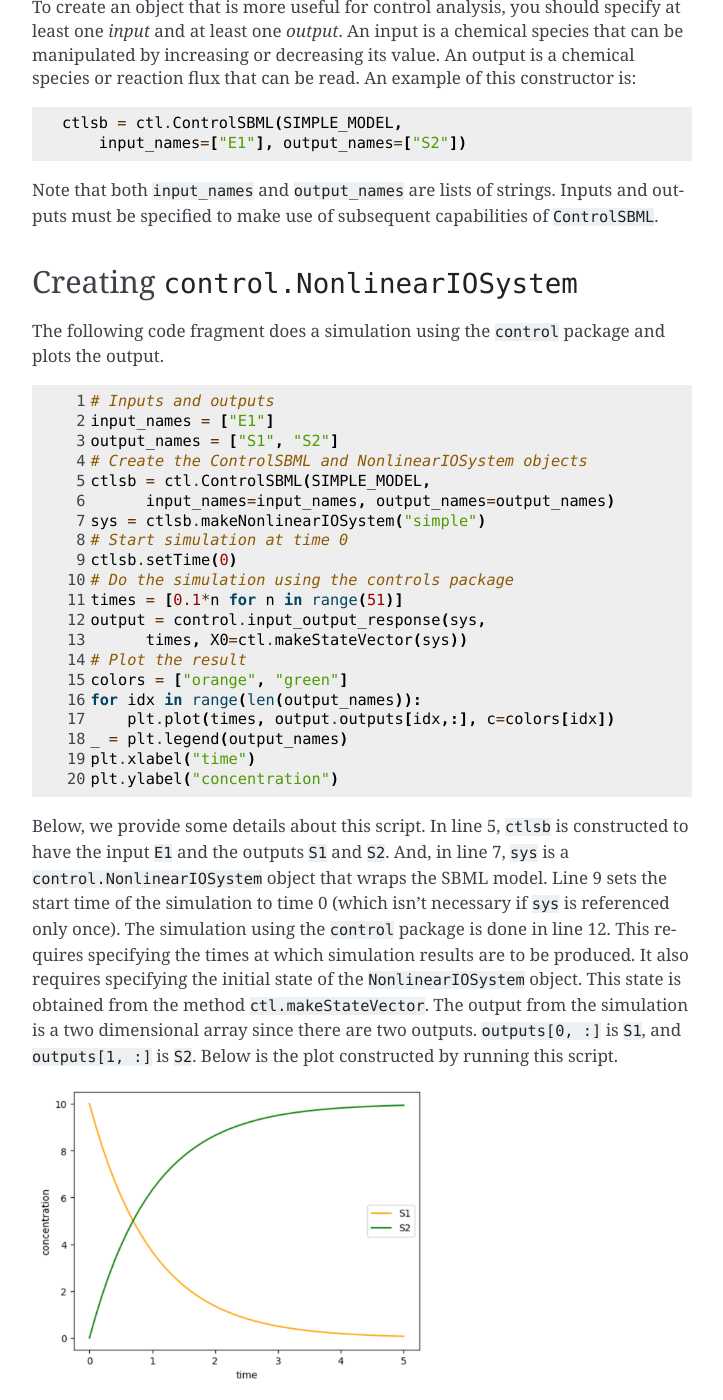
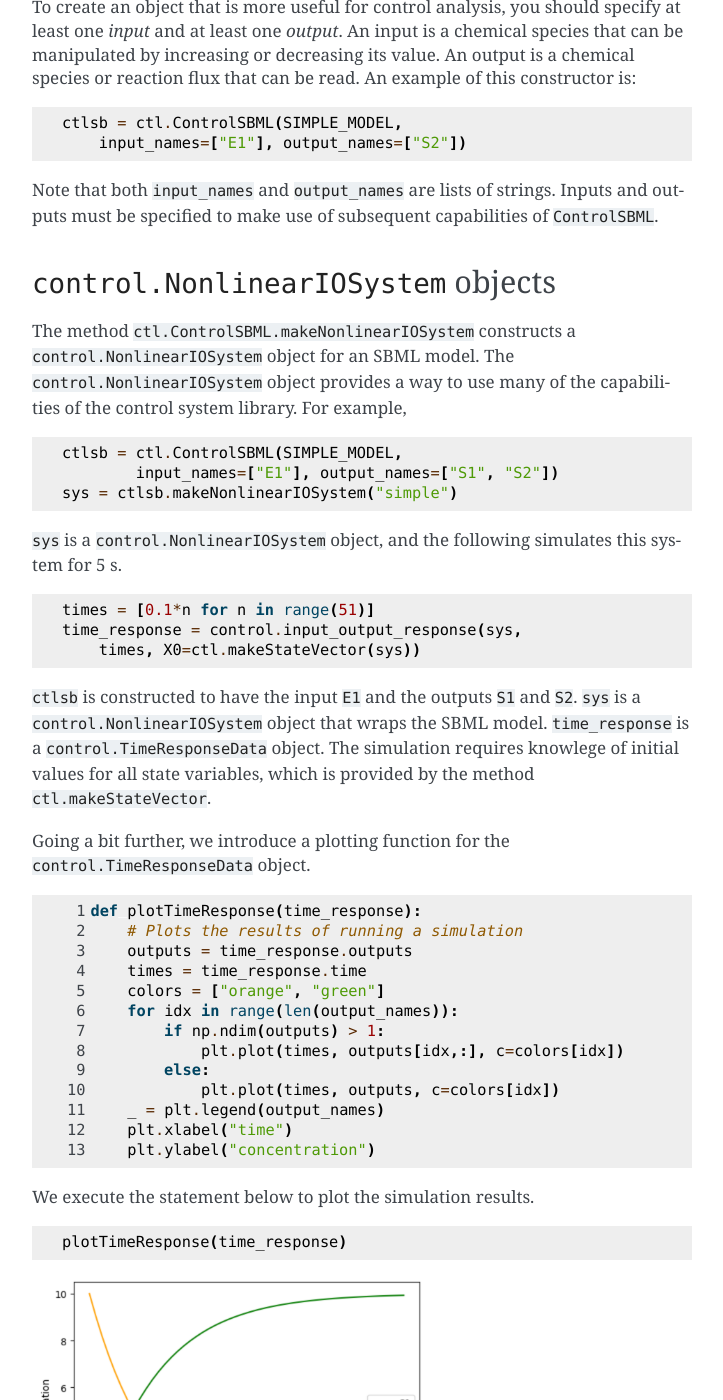
Before and after one commit to ModelEngineering/controlSBML, a Sphinx documentation site: the page built from docs/source/system_models.rst, in a window 1280 px wide and 1400 px high, scrolled down 976 px. Shown: the whole window, without its empty margins (388-1111 px from the left). Built offline with Sphinx 7.4.7, drawn with Linux system fonts in a browser that asks for light colours; some of the changed text lies outside the part shown.

Commit message:
Updated documents

```diff
--- a/docs/source/index.rst
+++ b/docs/source/index.rst
@@ -4,7 +4,7 @@
    contain the root `toctree` directive.
 
 ``controlSBML``: Control engineering with SBML models
-======================================================
+=====================================================
 
 ``controlSBML`` provides a bridge between SBML models and the
 control systems library.
--- a/docs/source/system_models.rst
+++ b/docs/source/system_models.rst
@@ -24,7 +24,7 @@ Antiimony representation of an SBML model.
 
     SIMPLE_MODEL = """
         species E1;
-        J1: S1 -> S2; S1*E1
+        J1: S1 -> S2; S1 + E1
         S1 = 10; S2 = 0; E1 = 1;
     """
 
@@ -67,72 +67,128 @@ are lists of strings.
 Inputs and outputs must be specified to make use of
 subsequent capabilities of ``ControlSBML``.
 
-Creating ``control.NonlinearIOSystem``
-######################################
+``control.NonlinearIOSystem`` objects
+#####################################
 
-The following code fragment does a simulation using
-the ``control`` package and plots
-the output.
+The method ``ctl.ControlSBML.makeNonlinearIOSystem`` constructs
+a ``control.NonlinearIOSystem`` object for an SBML model.
+The ``control.NonlinearIOSystem`` object provides a way to use
+many of the capabilities of the control system library.
+For example,
+
 
 .. code-block:: python
 
-    # Inputs and outputs
-    input_names = ["E1"]
-    output_names = ["S1", "S2"]
-    # Create the ControlSBML and NonlinearIOSystem objects
     ctlsb = ctl.ControlSBML(SIMPLE_MODEL,
-          input_names=input_names, output_names=output_names)
+            input_names=["E1"], output_names=["S1", "S2"])
     sys = ctlsb.makeNonlinearIOSystem("simple")
-    # Start simulation at time 0
-    ctlsb.setTime(0)
-    # Do the simulation using the controls package
+
+``sys`` is a ``control.NonlinearIOSystem`` object,
+and the following simulates this system for 5 s.
+
+.. code-block:: python
+
     times = [0.1*n for n in range(51)]
-    output = control.input_output_response(sys,
-          times, X0=ctl.makeStateVector(sys))
-    # Plot the result
-    colors = ["orange", "green"]
-    for idx in range(len(output_names)):
-        plt.plot(times, output.outputs[idx,:], c=colors[idx])
-    _ = plt.legend(output_names)
-    plt.xlabel("time")
-    plt.ylabel("concentration")
+    time_response = control.input_output_response(sys,
+        times, X0=ctl.makeStateVector(sys))
 
-Below, we provide some details about this script.
-In line 5,
 ``ctlsb`` is constructed to have the input ``E1`` and the outputs ``S1`` and ``S2``.
-And, in line 7, ``sys`` is a ``control.NonlinearIOSystem`` object
+``sys`` is a ``control.NonlinearIOSystem`` object
 that wraps the SBML model.
-Line 9 sets the start time of the simulation to time 0
-(which isn't necessary if ``sys`` is referenced only once).
-The simulation using the ``control`` package is done
-in line 12.
-This requires specifying the times at which simulation results are
-to be produced.
-It also requires specifying the initial state of the ``NonlinearIOSystem``
-object.
-This state is obtained from the method ``ctl.makeStateVector``.
-The output from the simulation is a two dimensional array since
-there are two outputs.
-``outputs[0, :]`` is ``S1``, and
-``outputs[1, :]`` is ``S2``.
-Below is the plot constructed by running this script.
+``time_response`` is a ``control.TimeResponseData`` object.
+The simulation requires knowlege of initial values for all state variables,
+which is provided by the method ``ctl.makeStateVector``.
+
+Going a bit further, we introduce a plotting function for
+the ``control.TimeResponseData`` object.
+
+.. code-block:: python
+
+    def plotTimeResponse(time_response):
+        # Plots the results of running a simulation
+        outputs = time_response.outputs
+        times = time_response.time
+        colors = ["orange", "green"]
+        for idx in range(len(output_names)):
+            if np.ndim(outputs) > 1:
+                plt.plot(times, outputs[idx,:], c=colors[idx])
+            else:
+                plt.plot(times, outputs, c=colors[idx])
+        _ = plt.legend(output_names)
+        plt.xlabel("time")
+        plt.ylabel("concentration")
+
+
+We execute the statement below to plot the simulation results.
+
+.. code-block:: python
+
+    plotTimeResponse(time_response)
 
 .. image:: images/simple_model_plot.png
   :width: 400
 
-Creating ``control.StateSpace``
-###############################
+``control.StateSpace`` objects
+##############################
 
-We can construct a linear approximation of an SBML model by
-selecting an operating point (the values of of state variables,
-which are floating species) and estimating state values
-using a linear approximation.
-The operating point is defined by a simulation time at which
-all state values are obtained.
-The linear approximation is calculated using the
-Jacobian evaluated at the selected time.
+A state space model is a linear system of differential equations.
 
-Once a ``ControlSBML`` object has been constructed, we use
-the method ``makeStateSpace`` to create
+.. math::
+
+        \dot{\bf x}  &=  {\bf A} {\bf x} + {\bf B} {\bf u} \\
+        {\bf y}      &=  {\bf C} {\bf x}
+
+where:
+
+.. math::
+
+    {\bf x} \text{ has dimension }  n \times 1 \\
+    {\bf u} \text{ has dimension }  p \times 1 \\
+    {\bf y} \text{ has dimension }  q \times 1 \\
+    {\bf A} \text{ has dimension }  n \times n \\
+    {\bf B} \text{ has dimension }  n \times p \\
+    {\bf C} \text{ has dimension }  q \times p \\
+
+
+:math:`{\bf x}` is the state variable,
+:math:`{\bf u}` is the forced input,
+and :math:`{\bf y}` is the output.
+
+``controlSBML`` uses the floating species
+in the SBML model as state variables.
+The :math:`{\bf u}` are the ``input_names``,
+and the :math:`{\bf y}` are the ``output_names``.
+A
+linear approximation for an SBML model is constructed
+using the Jacobian of the state variables at a specified operating point.
+The operating point is a simulation time at which state variables are assigned their values
+to calculate the Jacobian.
+
+Once a ``ControlSBML`` object has been constructed,
+the method ``makeStateSpace`` is used to create
 a ``control.StateSpace`` object.
-This is illustrated below.
+This is illustrated below to construct a ``control.StateSpace`` object using
+time 0 as the operating point.
+
+.. code-block:: python
+
+    ctlsb = ctl.ControlSBML(SIMPLE_MODEL,
+        input_names=["E1"], output_names=["S1", "S2"])
+    state_space = ctlsb.makeStateSpace(time=0)
+
+The resulting state space model is represented below:
+:math:`{\bf A}` is in the upper left;
+:math:`{\bf B}` is in the upper right;
+and :math:`{\bf C}` is in the lower left.
+Note that :math:`{\bf A}` is A
+:math:`3 \times 3` matrix because
+``E1``, ``S1``, and ``S2`` are floating species
+and hence state variables.
+:math:`{\bf B}` is a :math:`3 \times 1` matrix
+because there is one forced input, ``E1``.
+And, :math:`{\bf C}` is :math:`2 \times 3` because
+there are two outputs, ``S1``, ``S2``.
+
+
+.. image:: images/state_space_matrix.png
+  :width: 200
```
Also changed, not shown: docs/source/images/state_space_matrix.png (added), 1 other file.
